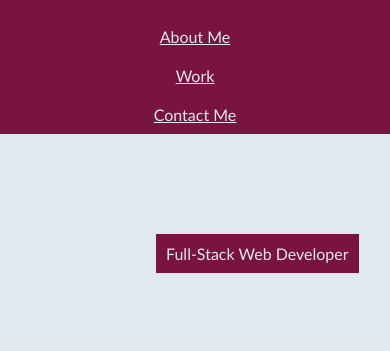
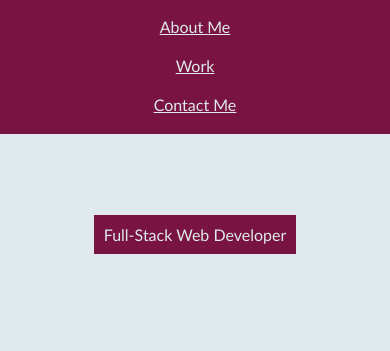
Before and after one commit to gfuselier/Professional-Portfolio, a plain HTML site: page index.html in a window 390 px wide. Shown: the part 82-433 px from the top of the page. Drawn offline with Linux system fonts and the light colour scheme.

Commit message:
responsive hero img

```diff
--- a/assets/styles.css
+++ b/assets/styles.css
@@ -43,7 +43,10 @@ nav a {
     background-image: url(../assets/images/lilypads.jpg) ;
     background-size: cover;
     background-position: center;
-    position: relative;
+    display: flex;
+    flex-wrap: wrap;
+    justify-content: flex-end;
+    align-items: center;
 }
 
 .hero-text {
@@ -51,10 +54,8 @@ nav a {
     color:#dfe9ee;
     padding: 10px;
     width: fit-content;
-    justify-content: flex-end;
-    position: absolute;
-    right: 20px;
-    top: 40%;
+    height: fit-content;
+    margin: 50px;
 }
 
 #about-me {
@@ -188,13 +189,6 @@ h2 {
     text-align: center;
    }
 
-   .hero-text {
-        text-align: center;
-        position:absolute;
-        top: 50%;
-        left: 40%;
-   }
-
     nav ul {
         flex-direction: column;
         align-items: center;
@@ -202,8 +196,16 @@ h2 {
     }
 
     nav ul li {
-        margin: 10px 0;
+        margin: 0 0 20px;
     }
+
+    .hero-image {
+        justify-content: center;
+    }
+
+    .hero-text {
+        margin: 20px;
+   }
 
     h2 {
         flex-basis: 100%;
```
